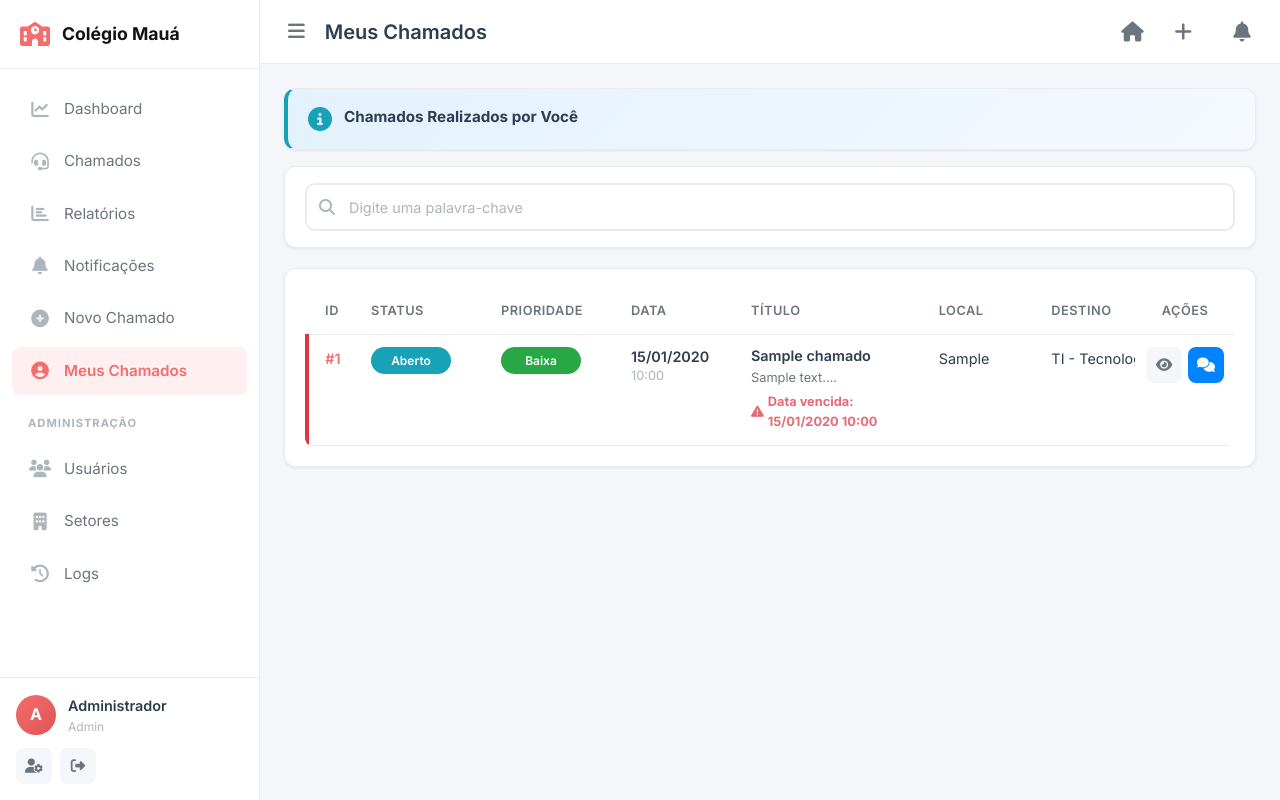
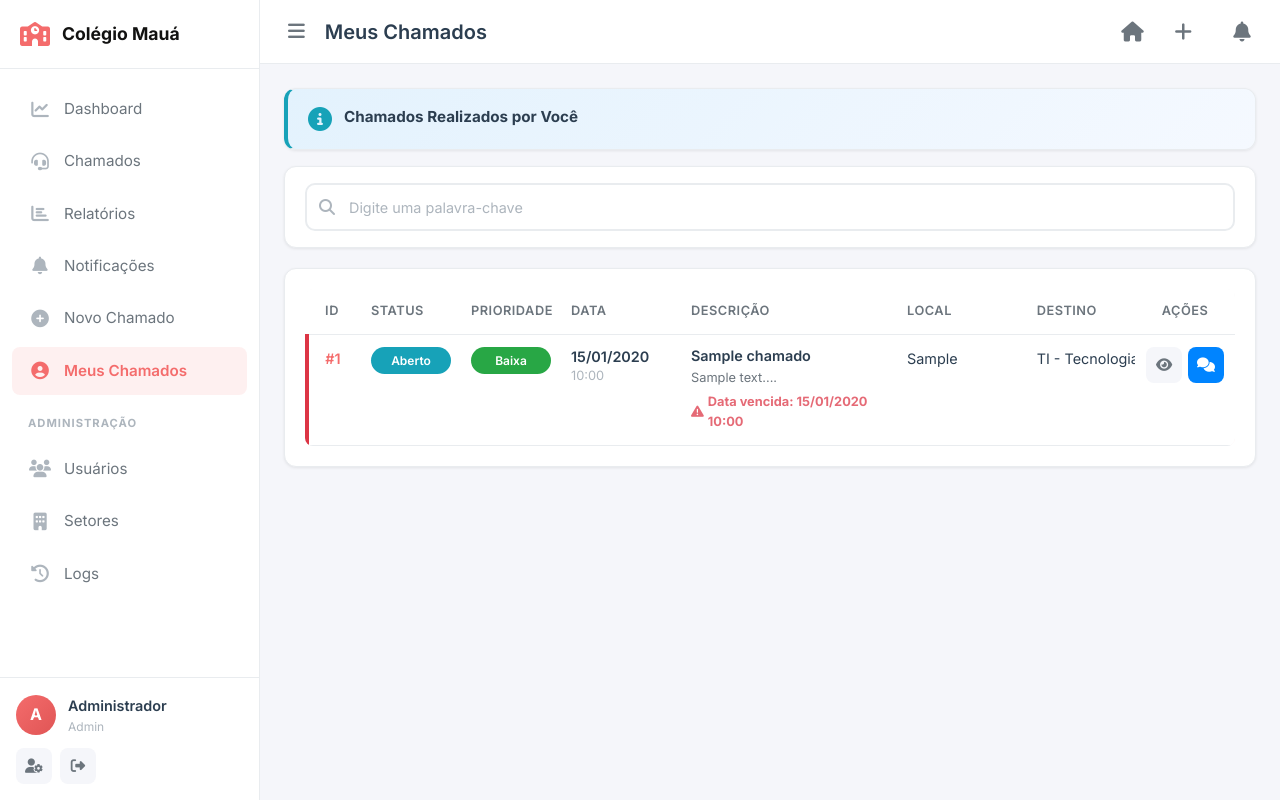
Before and after one commit to LovanGoulart/sistema-chamados, a Flask app: page /meus-chamados in a window 1280 px wide. Run offline with Flask 3, Linux system fonts and the light colour scheme; a user stored in the database is signed in; tables that the repository leaves empty hold one stand-in row (values such as "Sample post"); data that the repository does not hold is empty; some libraries are stand-ins or nearby versions.

Commit message:
Update files

```diff
--- a/frontend/templates/chamados.html
+++ b/frontend/templates/chamados.html
@@ -61,7 +61,7 @@
                         <th style="width:100px">Status</th>
                         <th style="width:100px">Prioridade</th>
                         <th style="width:120px">Data</th>
-                        <th style="width:20%">Título</th>
+                        <th style="width:20%">Descrição</th>
                         <th style="width:15%">Local</th>
                         <th style="width:13%">Responsável</th>
                         <th style="width:70px;text-align:center">Ações</th>
@@ -181,6 +181,9 @@
                 <div class="chamado-card-meta">
                     <div class="chamado-card-meta-item">
                         <i class="fas fa-map-marker-alt"></i> <span style="word-break: break-word; overflow-wrap: break-word;">{{ chamado.local or '-' }}</span>
+                    </div>
+                    <div class="chamado-card-meta-item">
+                            <i class="fas fa-building"></i> {{ chamado.area_patrimonial or 'Não informado' }}
                     </div>
                     <div class="chamado-card-meta-item">
                         <i class="fas fa-user-check"></i> {{ chamado.atendente.nome if chamado.atendente else "Não atribuído" }}
--- a/frontend/templates/meus_chamados.html
+++ b/frontend/templates/meus_chamados.html
@@ -41,10 +41,10 @@
                 <thead>
                     <tr>
                         <th style="width:50px">ID</th>
-                        <th style="width:130px">Status</th>
-                        <th style="width:130px">Prioridade</th>
+                        <th style="width:100px">Status</th>
+                        <th style="width:100px">Prioridade</th>
                         <th style="width:120px">Data</th>
-                        <th style="width:25%">Título</th>
+                        <th style="width:25%">Descrição</th>
                         <th style="width:15%">Local</th>
                         <th style="width:13%">Destino</th>
                         <th style="width:100px;text-align:center">Ações</th>
@@ -162,14 +162,25 @@
                         <i class="fas fa-map-marker-alt"></i> {{ chamado.local or '-' }}
                     </div>
                     <div class="chamado-card-meta-item">
-                        <i class="fas fa-building"></i> {{ chamado.setor_destino.nome }}
+                        <i class="fas fa-building"></i> {{ chamado.area_patrimonial or 'Não informado' }}
                     </div>
                     <div class="chamado-card-meta-item">
                         <i class="fas fa-calendar"></i> {{ formatar_data(chamado.created_at) }}
                     </div>
+                    <!--<div class="chamado-card-meta-item">
+                            <i class="fas fa-clock"></i>
+                            {% if chamado.data_preferencial %}
+                                {{ formatar_data(chamado.data_preferencial) }}
+                            {% else %}
+                                Sem previsão
+                            {% endif %}
+                    </div>-->
                 </div>
                 <div class="chamado-card-footer">
-                    <span class="chamado-card-data">{{ formatar_data(chamado.created_at) }}</span>
+                    <div class="chamado-card-meta-item">
+                        <i class="fas fa-building"></i> {{ chamado.setor_destino.nome }}
+                    </div>
+                    <!--<span class="chamado-card-data">{{ formatar_data(chamado.created_at) }}</span>-->
                     <div class="chamado-card-acoes">
                         <a href="{{ url_for('main.chamado_detalhe', chamado_id=chamado.id) }}" class="btn-icon" title="Ver detalhes">
                             <i class="fas fa-eye"></i>
```
Also changed, not shown: frontend/templates/dashboard.html (+12 -5 lines).
